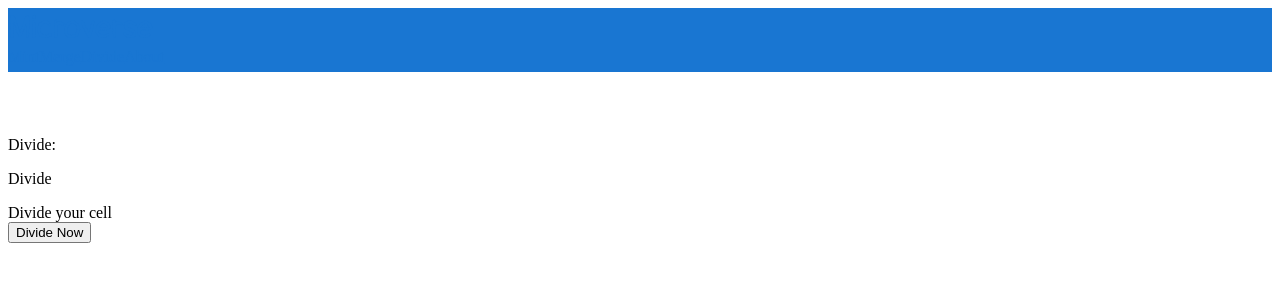
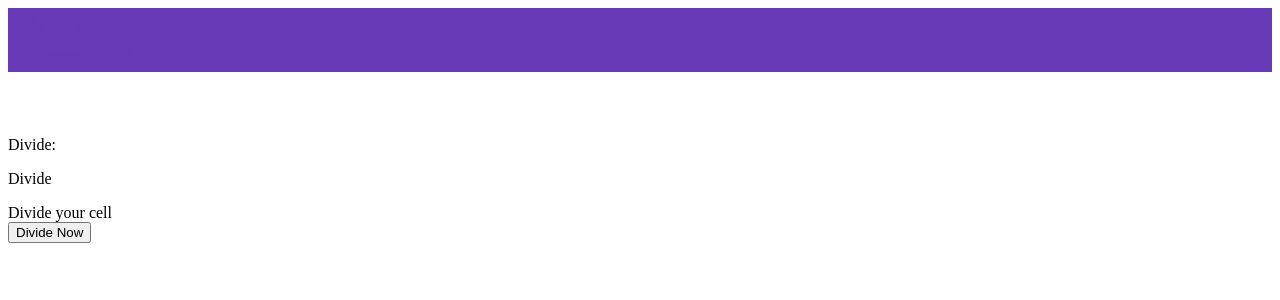
Before and after one commit to NonFungibleTeam/cell, a Vue app in the folder dapp/: page /divide in a window 1280 px wide. Shown: the top 300 px of the page. Built offline with nearby package versions, Linux system fonts and the light colour scheme.

Commit message:
better design

```diff
--- a/dapp/src/App.vue
+++ b/dapp/src/App.vue
@@ -39,7 +39,9 @@ export default Vue.extend({
 });
 </script>
 
-<style lang="sass" scoped>
+<style lang="sass">
+.body
+  background-color: #121212
 .title
   font-family: "Pangolin"
   font-size: 2rem
--- a/dapp/src/components/Cell.vue
+++ b/dapp/src/components/Cell.vue
@@ -1,8 +1,8 @@
 <template lang="pug">
-  v-container
-    v-row.text-center
-      v-col(cols="10")
-        v-card
+  v-container(flex)
+    v-row(align="center")
+      v-col(cols="5")
+        v-card(outlined title)
           .shape
 </template>
 
@@ -15,7 +15,7 @@ export default Vue.extend({
   data: () => ({
     tao: 2 * Math.PI,
     diameter: 300,
-    margin: 0,
+    margin: 10,
     smoothing: 0.2,
     bitDepthMax: 2 ** 5,
     preserve: 0.6,
@@ -76,7 +76,7 @@ export default Vue.extend({
       // draw, style and position the SVG path
       const draw = SVG()
         .addTo(target)
-        .size(width * 2 + this.margin, height * 2 + this.margin);
+        .size(width + this.margin * 2, height + this.margin * 2);
 
       // plot shape from wave
       const shape = this.plotShape(
--- a/dapp/src/plugins/vuetify.ts
+++ b/dapp/src/plugins/vuetify.ts
@@ -3,4 +3,19 @@ import Vuetify from "vuetify";
 
 Vue.use(Vuetify);
 
-export default new Vuetify({});
+export default new Vuetify({
+  theme: {
+    dark: true,
+    themes: {
+      dark: {
+        primary: "#673ab7",
+        secondary: "#ffc107",
+        accent: "#607d8b",
+        error: "#ff5722",
+        warning: "#ff9800",
+        info: "#2196f3",
+        success: "#4caf50"
+      }
+    }
+  }
+});
```
